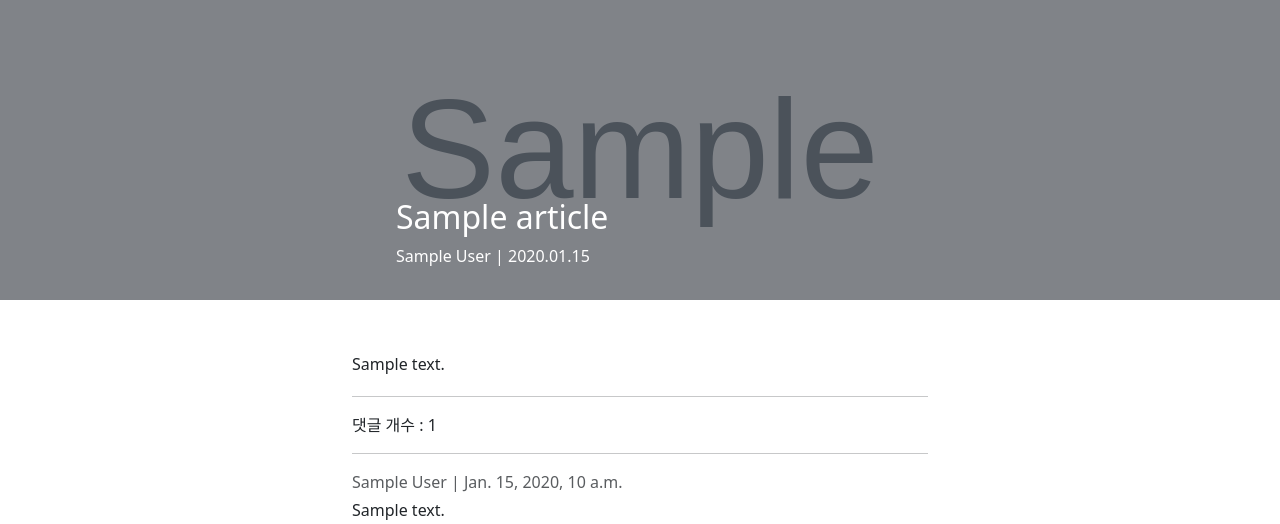
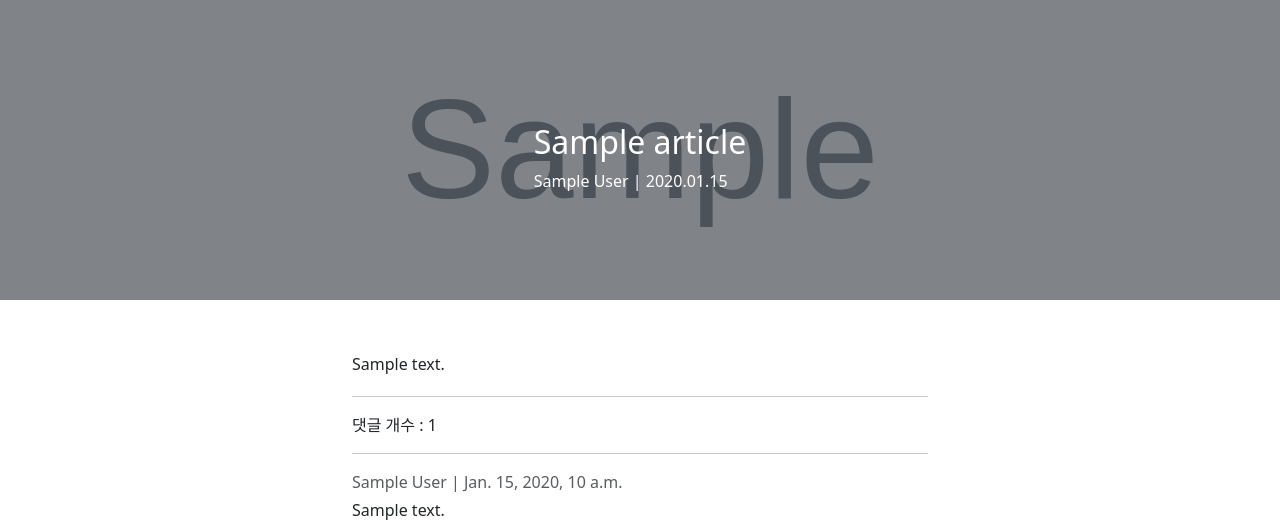
Before and after one commit to hyejinny97/movie-community, a Django app: template articles/templates/articles/detail.html in a window 1280 px wide. Shown: the part 56-580 px from the top of the page. Run offline with Django 3.2, Linux system fonts and the light colour scheme; the template is opened without the code that fills it: most values are stand-ins (such as "Sample title", 1, 10 or a date in 2020); grey boxes marked "Sample" are stand-in pictures; some libraries are stand-ins or nearby versions.

Commit message:
Update detail.html, article.css

```diff
--- a/articles/static/css/articles.css
+++ b/articles/static/css/articles.css
@@ -25,7 +25,10 @@
 }
 
 .detail-title {
+  height: 55px;
   position: absolute;
-  left: 30%;
+  left: 50%;
+  top: 50%;
+  transform: translateX(-50%) translateY(-50%);
   bottom: 1rem;
 }
--- a/articles/templates/articles/detail.html
+++ b/articles/templates/articles/detail.html
@@ -31,7 +31,7 @@
 
     </div>
     {% endif %}
-    <div class='detail-title container' style="width: 600px">
+    <div class='detail-title'>
       <h2 style="color:white">{{ article.title }}</h2>
       <p class='fw-light' style="color:white">{{ article.writer.full_name }} | {{ article.updated_at|date:'Y.m.d' }}</p>
     </div>
```
